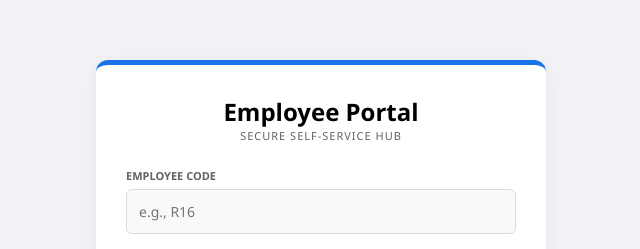
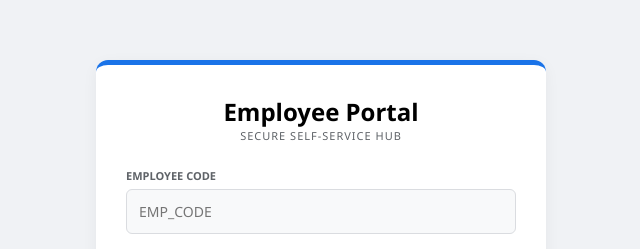
Before and after one commit to atharvpatil0725/attendance-portal, a website: page public/index.html in a window 1280 px wide. Shown: the part 159-408 px from the top of the page, 319-959 px from the left. Drawn offline with Linux system fonts and the light colour scheme.

Commit message:
feat EMP_CODE

```diff
--- a/public/index.html
+++ b/public/index.html
@@ -39,7 +39,7 @@
     <div id="loginSection">
         <div class="form-group">
             <label>Employee Code</label>
-            <input type="text" id="loginCode" placeholder="e.g., R16" required>
+            <input type="text" id="loginCode" placeholder="EMP_CODE" required>
         </div>
         <div class="form-group">
             <label>Password (Mobile Number)</label>
```
